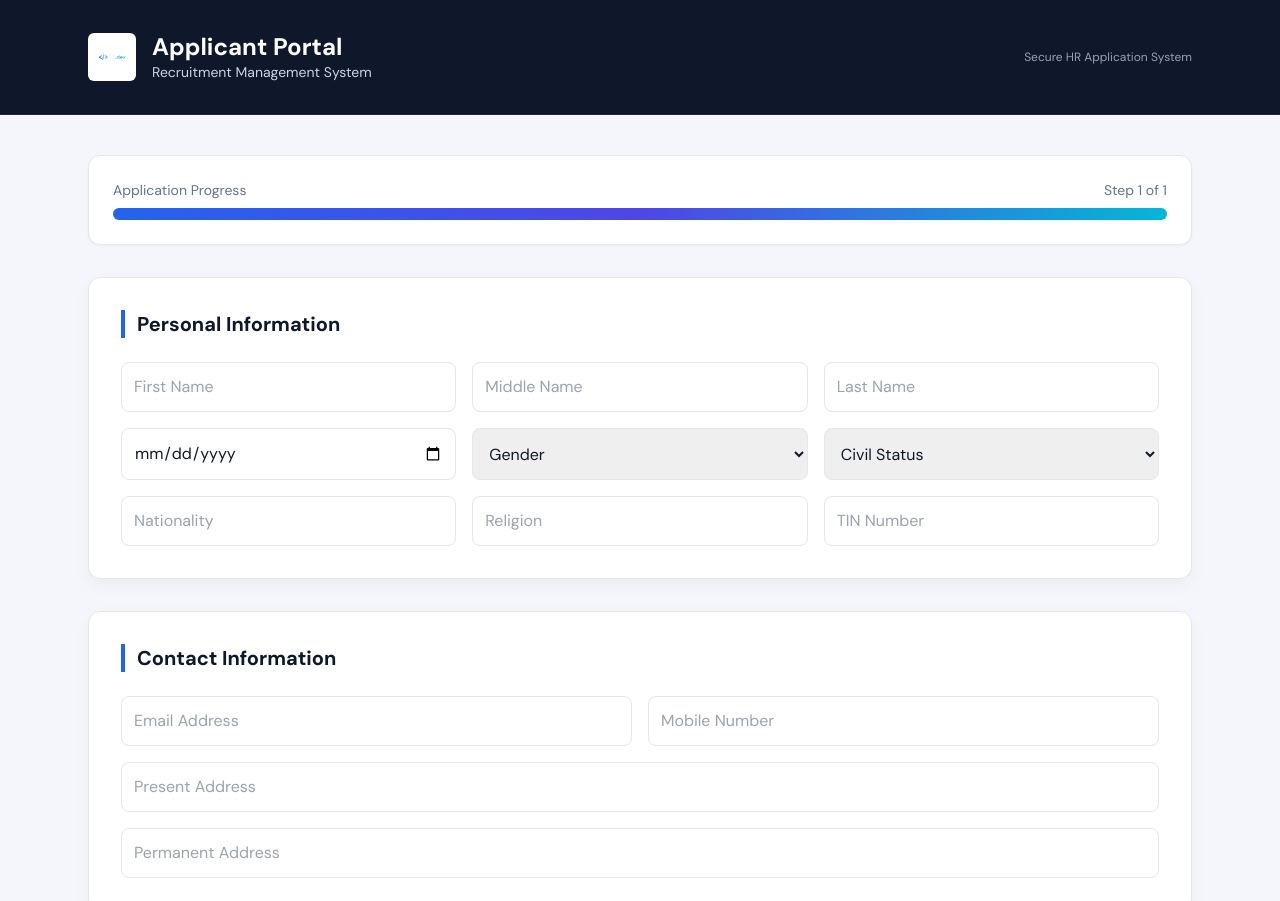
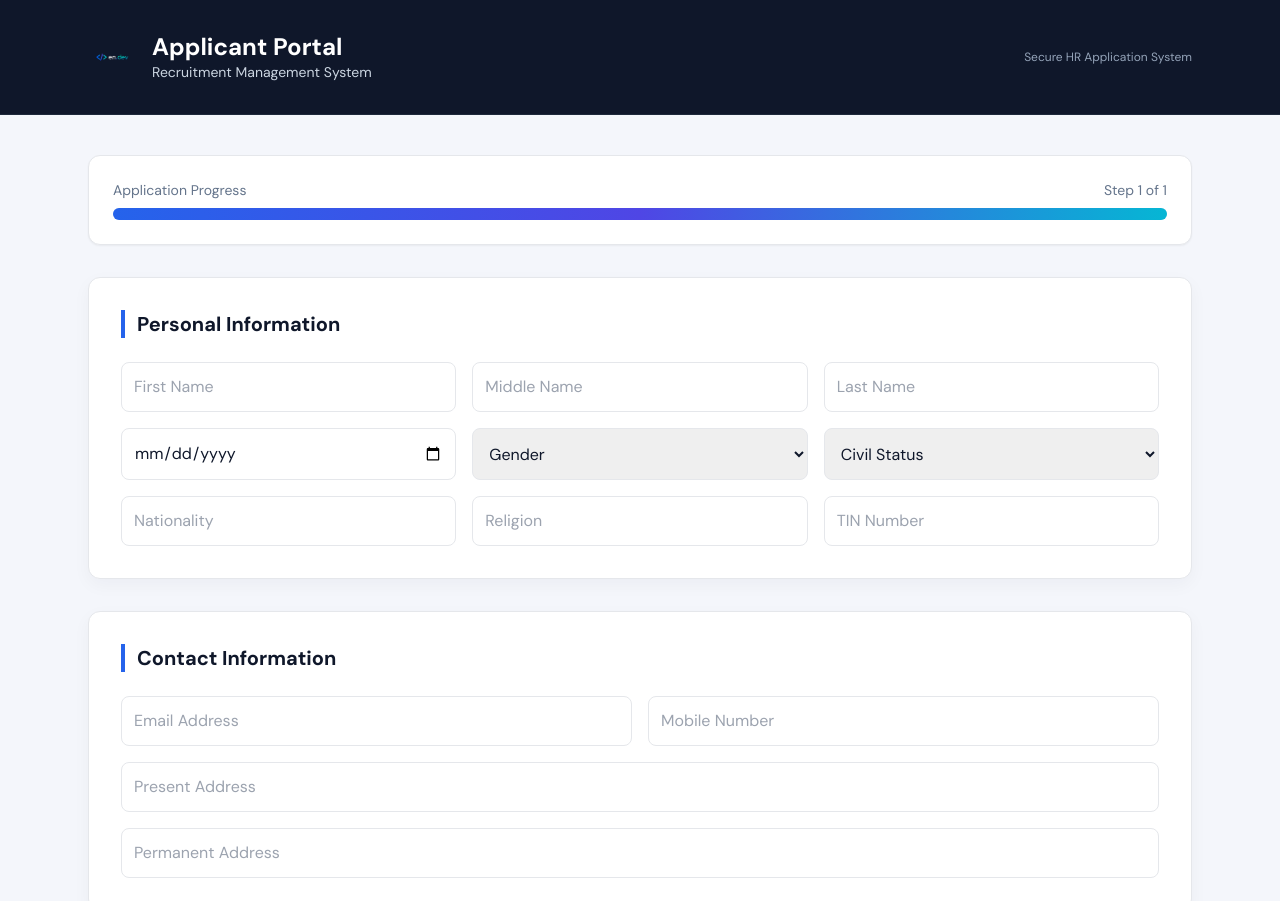
Before and after one commit to e-notarte/businessprocess, a plain HTML site: page index.html in a window 1280 px wide. Shown: the top 901 px of the page. Drawn offline with nearby package versions, Linux system fonts and the light colour scheme.

Commit message:
Update index.html

```diff
--- a/index.html
+++ b/index.html
@@ -47,7 +47,7 @@ section {
 
     <img src="en.devlogo.png"
          alt="Company Logo"
-         class="h-12 w-12 object-contain rounded-md bg-white p-1">
+         class="h-12 w-12 object-contain">
 
     <div>
         <h1 class="text-2xl font-bold leading-tight">Applicant Portal</h1>
```
